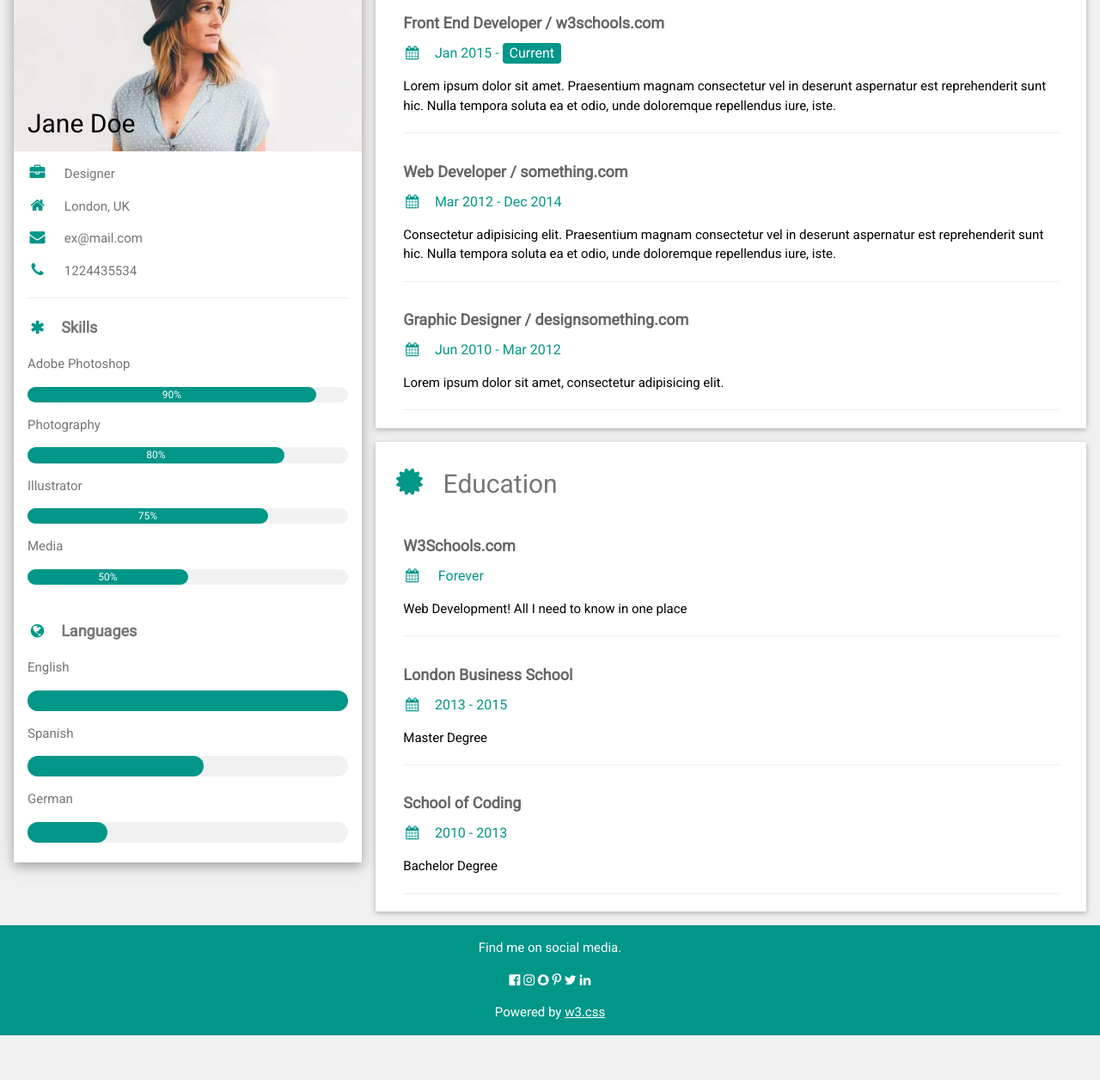
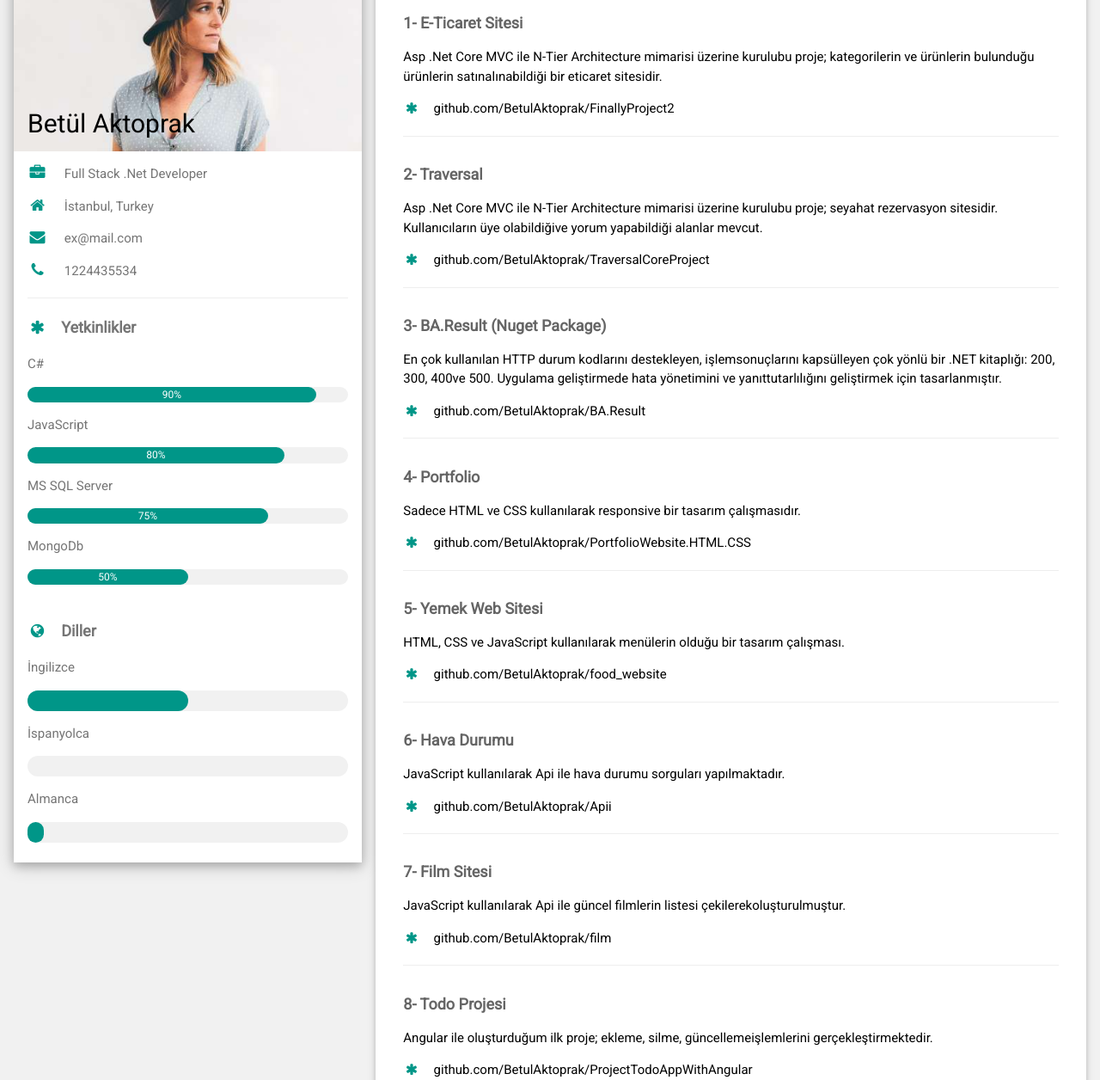
Before and after one commit to BetulAktoprak/JS_CV_Template, a plain HTML site: page index.html in a window 1280 px wide. Shown: the part 110-1366 px from the top of the page at 86% size. Before the commit the page ends 1314 px from the top, so only its background shows below. Drawn offline with nearby package versions, Linux system fonts and the light colour scheme.

Commit message:
update json

```diff
--- a/cvTemplate.json
+++ b/cvTemplate.json
@@ -2,11 +2,11 @@
     "infos": [
         {
             "class": "fa fa-briefcase fa-fw w3-margin-right w3-large w3-text-teal",
-            "title": "Designer"
+            "title": "Full Stack .Net Developer"
         },
         {
             "class": "fa fa-home fa-fw w3-margin-right w3-large w3-text-teal",
-            "title": "London, UK"
+            "title": "İstanbul, Turkey"
         },
         {
             "class": "fa fa-envelope fa-fw w3-margin-right w3-large w3-text-teal",
@@ -20,79 +20,144 @@
     "skills": [
 
         {
-            "title" : "Adobe Photoshop",
+            "title" : "C#",
             "degree" : 90
         },
         {
-            "title" : "Photography",
+            "title" : "JavaScript",
             "degree" : 80
         },
         {
-            "title" : "Illustrator",
+            "title" : "MS SQL Server",
             "degree" : 75
         },
         {
-            "title" : "Media",
+            "title" : "MongoDb",
             "degree" : 50
         }
     ],
 
     "languages": [
         {
-            "title": "English",
-            "degree": 100
+            "title": "İngilizce",
+            "degree": 50
         },
         {
-            "title": "Spanish",
-            "degree": 55
+            "title": "İspanyolca",
+            "degree": 0
         },
         {
-            "title": "German",
-            "degree": 25
+            "title": "Almanca",
+            "degree": 5
         }
     ],
 
-    "experiences": [
+    "projects": [
         {
-            "profession": "Front End Developer",
-            "companySite": "w3schools.com",
-            "startDate": "Jan 2015",
-            "endDate": "Current",
-            "description": "Lorem ipsum dolor sit amet. Praesentium magnam consectetur vel in deserunt aspernatur est reprehenderit sunt hic. Nulla tempora soluta ea et odio, unde doloremque repellendus iure, iste."
+            "name": "1- E-Ticaret Sitesi",
+            "description": "Asp .Net Core MVC ile N-Tier Architecture mimarisi üzerine kurulubu proje; kategorilerin ve ürünlerin bulunduğu ürünlerin satınalınabildiği bir eticaret sitesidir.",
+            "link": "github.com/BetulAktoprak/FinallyProject2"
         },
         {
-            "profession": "Web Developer",
-            "companySite": "something.com",
-            "startDate": "Mar 2012",
-            "endDate": "Dec 2014",
-            "description": "Consectetur adipisicing elit. Praesentium magnam consectetur vel in deserunt aspernatur est reprehenderit sunt hic. Nulla tempora soluta ea et odio, unde doloremque repellendus iure, iste."
+            "name": "2- Traversal",
+            "description": "Asp .Net Core MVC ile N-Tier Architecture mimarisi üzerine kurulubu proje; seyahat rezervasyon sitesidir. Kullanıcıların üye olabildiğive yorum yapabildiği alanlar mevcut.",
+            "link": "github.com/BetulAktoprak/TraversalCoreProject"
         },
         {
-            "profession": "Graphic Designer",
-            "companySite": "designsomething.com",
-            "startDate": "Jun 2010",
-            "endDate": "Mar 2012",
-            "description": "Lorem ipsum dolor sit amet, consectetur adipisicing elit."
+            "name": "3- BA.Result (Nuget Package)",
+            "description": "En çok kullanılan HTTP durum kodlarını destekleyen, işlemsonuçlarını kapsülleyen çok yönlü bir .NET kitaplığı: 200, 300, 400ve 500. Uygulama geliştirmede hata yönetimini ve yanıttutarlılığını geliştirmek için tasarlanmıştır.",
+            "link": "github.com/BetulAktoprak/BA.Result"
+        },
+        {
+            "name": "4- Portfolio",
+            "description": "Sadece HTML ve CSS kullanılarak responsive bir tasarım çalışmasıdır.",
+            "link": "github.com/BetulAktoprak/PortfolioWebsite.HTML.CSS"
+        },
+        {
+            "name": "5- Yemek Web Sitesi",
+            "description": "HTML, CSS ve JavaScript kullanılarak menülerin olduğu bir tasarım çalışması.",
+            "link": "github.com/BetulAktoprak/food_website"
+        },
+        {
+            "name": "6- Hava Durumu",
+            "description": "JavaScript kullanılarak Api ile hava durumu sorguları yapılmaktadır.",
+            "link": "github.com/BetulAktoprak/Apii"
+        },
+        {
+            "name": "7- Film Sitesi",
+            "description": "JavaScript kullanılarak Api ile güncel filmlerin listesi çekilerekoluşturulmuştur.",
+            "link": "github.com/BetulAktoprak/film"
+        },
+        {
+            "name": "8- Todo Projesi",
+            "description": "Angular ile oluşturduğum ilk proje; ekleme, silme, güncellemeişlemlerini gerçekleştirmektedir.",
+            "link": "github.com/BetulAktoprak/ProjectTodoAppWithAngular"
+        },
+        {
+            "name": "9- ERP",
+            "description": "Bootcampte yapmış olduğumuz ERP projesidir. CleanArchitecture mimarisi ve WebApi kullanılarak hazırlanmış olupfrontend tarafında ise Angular kullanılmıştır. Ürün tipleriSmartEnum kullanıldı. Veritabanında ise ürünleri çekerken MSSQL,ürünleri ekleme işlemlerinde ise MongoDb kullanıldı.",
+            "link": "github.com/BetulAktoprak/ERP"
+        },
+        {
+            "name": "10- Eticaret",
+            "description": "Angular, Node.js ve veritabanı olarak MongoDb kullanılarakoluşturduğum eticaret sitesi.",
+            "link": "github.com/BetulAktoprak/EticaretApp-Angular"
+        },
+        {
+            "name": "11- Hastane Kayıt ve Randevu",
+            "description": "N-Tier Architecture mimarisini kullanarak Windows Form yapısı ileyapmış olduğum: bir hastanenin kullanabileceği bir sitedir. Siteiçerisinde hasta kayıt işlemleri, doktor randevu işlemleri vedoktorun hastasına yazabileceği ilaç listesi ve hasta geçmişreçete bilgisi yer almaktadır.",
+            "link": "github.com/BetulAktoprak/HealthTrackingAndAppointmentSystem"
+        },
+        {
+            "name": "12- Araç Kiralama",
+            "description": "Araç kiralama firması için tasarlanmış olup araçların aktif çalışmasürelerini, bakım sürelerini ve boşta bekleme sürelerinihesaplayarak görsel ve tablolu raporlar sunmak amacıylageliştirilmiştir. Asp .Net Core MVC ile N-Tier Architecture mimarisikullanılmıştır, grafikler ise Chart.js kullanılarak hazırlandı.",
+            "link": "github.com/BetulAktoprak/CarRental"
+        },
+        {
+            "name": "13- Randevu Sistemi - Devam ediyor",
+            "description": "Hasta ve doktor randevu sistemi. .Net WebApi ile Angularteknolojilerini kullanarak yapmaya başladığım projedir. Mimariolarak Clean Architecture kullanılıyor.",
+            "link": "github.com/BetulAktoprak/eAppointment"
         }
     ],
     "educations": [
         {
-            "name": "W3Schools.com",
-            "startDate": "",
-            "endDate": "Forever",
-            "description": "Web Development! All I need to know in one place"
+            "name": "Udemy",
+            "description": [
+                {
+                    "title": "Sıfırdan RabbitMQ Öğrenelim"
+                },
+                {
+                    "title": "Clean Architecture Öğrenelim"
+                },
+                {
+                    "title": ".Net Developers için Pratik İpuçları"
+                },
+                {
+                    "title": "Angular: Başlangıçtan Uzmanlığa"
+                },
+                {
+                    "title": "Orta Seviye C# Eğitimi"
+                },
+                {
+                    "title": "C# Programlama dili ile Temel Programlama Eğitimi"
+                }
+            ]
         },
         {
-            "name": "London Business School",
-            "startDate": "2013",
-            "endDate": "- 2015",
-            "description": "Master Degree"
+            "name": "Yetenek Başakşehir Mesleki Eğitim ve İstihdam ProgramıYazılım",
+            "description": "Yazılım Mühendisi Yetiştirme Programı Sertifikası"
         },
         {
-            "name": "School of Coding",
-            "startDate": "2010",
-            "endDate": "- 2013",
-            "description": "Bachelor Degree"
+            "name": "Arı Bilgi Bilişim Teknolojileri Akademisi",
+            "description": "Yazılım Uzmanlığı"
+        },
+        {
+            "name": "Arı Bilgi Bilişim Teknolojileri Akademisi",
+            "description": "JavaScript"
+        },
+        {
+            "name": "Enstitü İstanbul İsmek, Bilişim Teknolojileri Okulu",
+            "description": "GNU/Linux Sistem Yönetimi"
         }
     ],
     "socialMedia": [
--- a/index.html
+++ b/index.html
@@ -34,7 +34,7 @@
             <div class="w3-display-container">
               <img src="./avatar.jpg" style="width: 100%" alt="Avatar" />
               <div class="w3-display-bottomleft w3-container w3-text-black">
-                <h2>Jane Doe</h2>
+                <h2>Betül Aktoprak</h2>
               </div>
             </div>
             <div class="w3-container">
@@ -44,13 +44,13 @@
               <hr />
 
               <p class="w3-large">
-                <b><i class="fa fa-asterisk fa-fw w3-margin-right w3-text-teal"></i>Skills</b>
+                <b><i class="fa fa-asterisk fa-fw w3-margin-right w3-text-teal"></i>Yetkinlikler</b>
               </p>
               <div id="skills"></div>
               <br />
 
               <p class="w3-large w3-text-theme">
-                <b><i class="fa fa-globe fa-fw w3-margin-right w3-text-teal"></i>Languages</b>
+                <b><i class="fa fa-globe fa-fw w3-margin-right w3-text-teal"></i>Diller</b>
               </p>
               <div id="languages"></div>
               <br />
@@ -63,15 +63,15 @@
         <div class="w3-twothird">
           <div class="w3-container w3-card w3-white w3-margin-bottom">
             <h2 class="w3-text-grey w3-padding-16">
-              <i class="fa fa-suitcase fa-fw w3-margin-right w3-xxlarge w3-text-teal"></i>Work Experience
+              <i class="fa fa-suitcase fa-fw w3-margin-right w3-xxlarge w3-text-teal"></i>Projeler
             </h2>
 
-            <div id="experience"></div>
+            <div id="projects"></div>
 
           </div>
           <div class="w3-container w3-card w3-white">
             <h2 class="w3-text-grey w3-padding-16">
-              <i class="fa fa-certificate fa-fw w3-margin-right w3-xxlarge w3-text-teal"></i>Education
+              <i class="fa fa-certificate fa-fw w3-margin-right w3-xxlarge w3-text-teal"></i>Eğitim
             </h2>
 
             <div id="education"></div>
--- a/script.js
+++ b/script.js
@@ -1,7 +1,7 @@
 const infosElement = document.getElementById("infos");
 const skillsElement = document.getElementById("skills");
 const languagesElement = document.getElementById("languages");
-const experienceElement = document.getElementById("experience");
+const projectElement = document.getElementById("projects");
 const educationElement = document.getElementById("education");
 const mediaElement = document.getElementById("socialMedia");
 
@@ -42,34 +42,38 @@ fetch("./cvTemplate.json")
         languagesElement.innerHTML += element;
     });
 
-    data.experiences.forEach((experience, index) => {
+    data.projects.forEach((project, index) => {
         const element = `
             <div class="w3-container">
                 <h5 class="w3-opacity">
-                  <b>${experience.profession} / ${experience.companySite}</b>
+                  <b>${project.name}</b>
                 </h5>
-                <h6 class="w3-text-teal">
-                  <i class="fa fa-calendar fa-fw w3-margin-right"></i>${experience.startDate} -
-                  ${index !== 0 ?  `${experience.endDate}` : `<span class="w3-tag w3-teal w3-round">${experience.endDate}</span>`}
-                </h6>
                 <p>
-                  ${experience.description}
+                  ${project.description}
                 </p>
+                <i class="fa fa-asterisk fa-fw w3-margin-right w3-text-teal"></i><a>${project.link}</a>
                 <hr />
             </div>
         `;
 
-        experienceElement.innerHTML += element;
+        projectElement.innerHTML += element;
     });
 
-    data.educations.forEach(education => {
+
+    data.educations.forEach((education) => {
+        let descriptionContent = '';
+        if (Array.isArray(education.description)) {
+            descriptionContent = education.description
+                .map((desc) => `<li>${desc.title}</li>`)
+                .join('');
+            descriptionContent = `<ul>${descriptionContent}</ul>`;
+        } else {
+            descriptionContent = `<p>${education.description}</p>`;
+        }
         const element = `
             <div class="w3-container">
               <h5 class="w3-opacity"><b>${education.name}</b></h5>
-              <h6 class="w3-text-teal">
-                <i class="fa fa-calendar fa-fw w3-margin-right"></i>${education.startDate} ${education.endDate}
-              </h6>
-              <p>${education.description}</p>
+              <p> ${descriptionContent}</p>
               <hr />
             </div>
         `;
```
